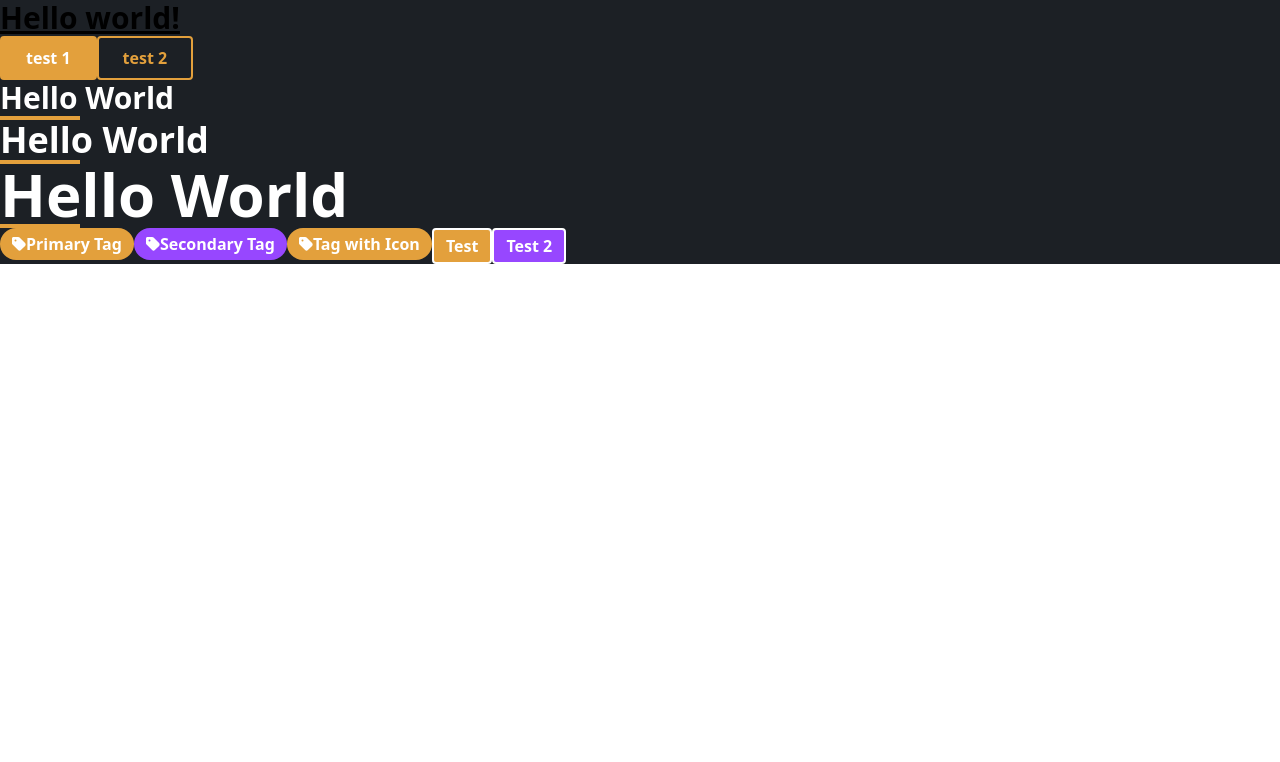
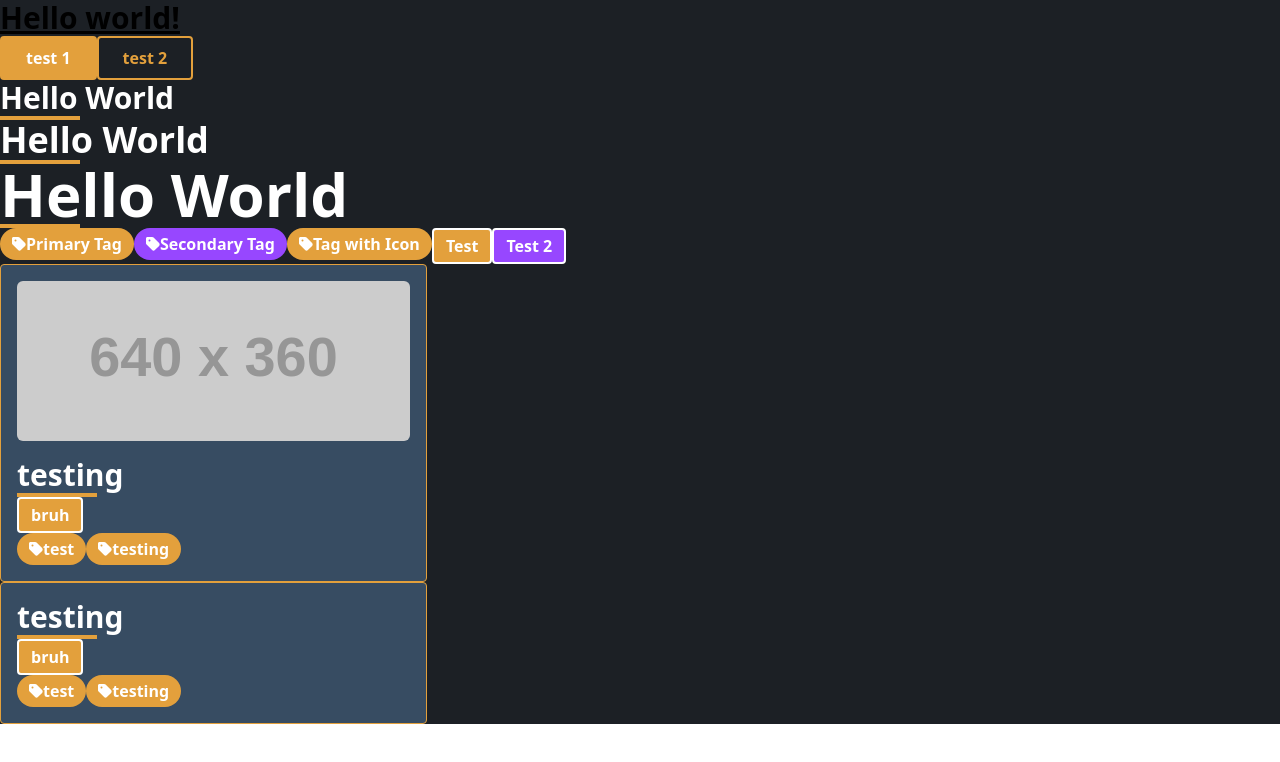
Before and after one commit to LarsAssen/portfolio-lars, a Next.js app: page / in a window 1280 px wide. Shown: the top 762 px of the page. Built offline with nearby package versions, Linux system fonts and the light colour scheme.

Commit message:
made a good start to the card component

```diff
--- /dev/null
+++ b/components/molecules/card/Card.tsx
@@ -0,0 +1,40 @@
+import Category from '@/components/atoms/Category';
+import Tag from '@/components/atoms/Tag';
+import Title from '@/components/atoms/Title';
+import React from 'react';
+
+type CardProps = {
+  variant: 'default' | 'imaged';
+  title: string;
+  category: string;
+  tags: string[];
+};
+
+const Card: React.FC<CardProps> = ({ variant, title, category, tags }) => {
+  const isImaged = variant === 'imaged';
+
+  return (
+    <div
+      className="border w-1/3 border-primary rounded p-4 bg-cardBg"
+    >
+      {isImaged && (
+        <div className="mb-4">
+          <img
+            src="https://via.placeholder.com/640x360.png?text=Card+Image"
+            alt=""
+            className="w-full h-40 object-cover rounded-md"
+          />
+        </div>
+      )}
+      <Title size='small' text={title} />
+      <Category text={category}/>
+      <div className="flex flex-wrap">
+        {tags.map((tag) => (
+          <Tag key={tag} text={tag} />
+        ))}
+      </div>
+    </div>
+  );
+};
+
+export default Card;
--- a/pages/index.tsx
+++ b/pages/index.tsx
@@ -5,6 +5,7 @@ import { ComponentType } from "@/Enums/componentType"
 import Title from '@/components/atoms/Title'
 import Tag from '@/components/atoms/Tag'
 import Category from '@/components/atoms/Category'
+import Card from '@/components/molecules/card/Card'
 
 const inter = Inter({ subsets: ['latin'] })
 
@@ -31,6 +32,8 @@ export default function Home() {
       <Tag text="Tag with Icon" />
       <Category text='Test' />
       <Category text='Test 2' variant='secondary'/>
+      <Card variant='imaged' title='testing' category='bruh' tags={["test", "testing"]} />
+      <Card variant='default' title='testing' category='bruh' tags={["test", "testing"]} />
       </main>
     </>
   )
--- a/tailwind.config.js
+++ b/tailwind.config.js
@@ -13,6 +13,7 @@ module.exports = {
       colors: {
         primary: '#E3A03C',
         secondary: '#9747FF',
+        cardBg: '#374C62',
       },
     },
   },
```
